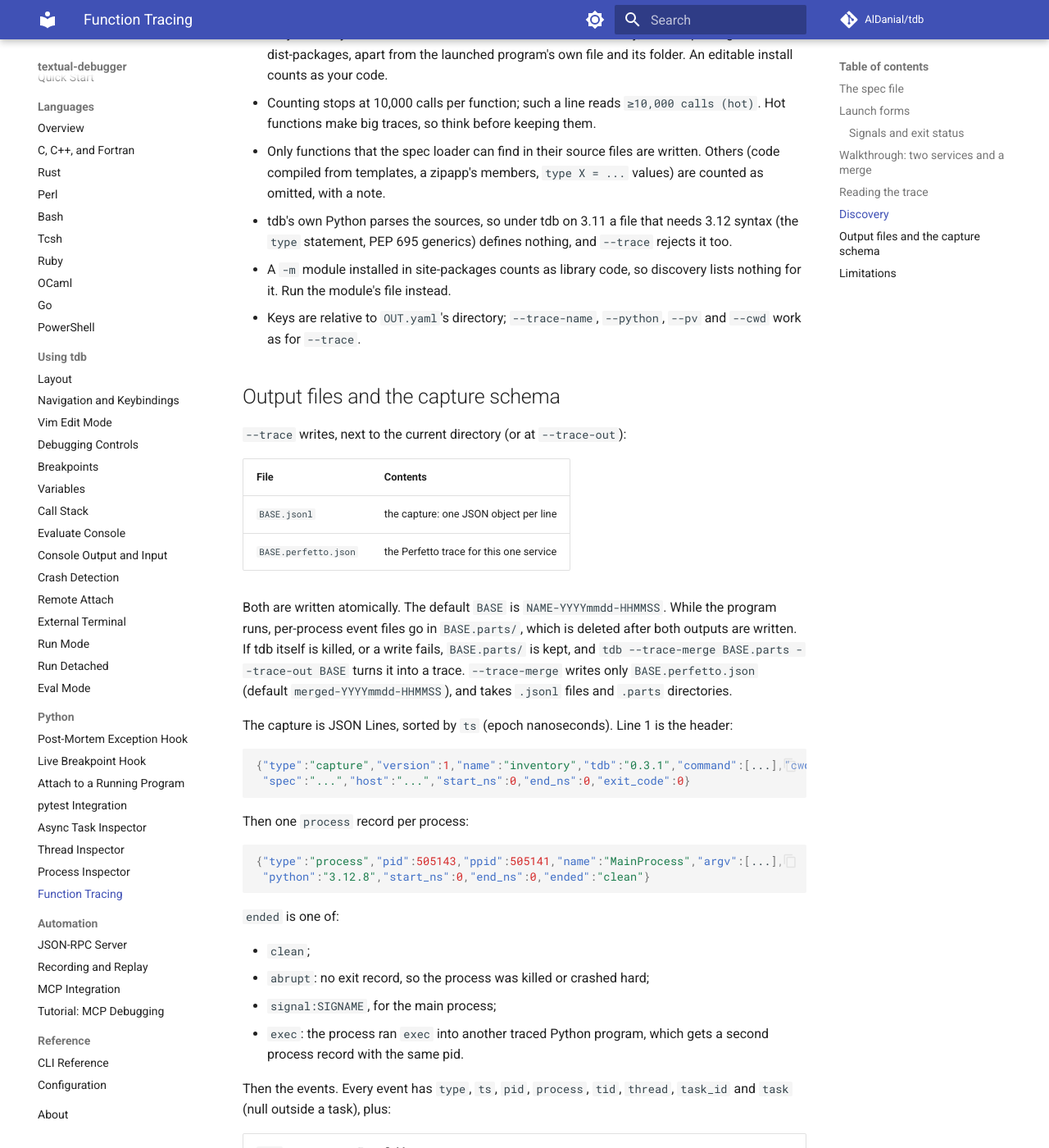
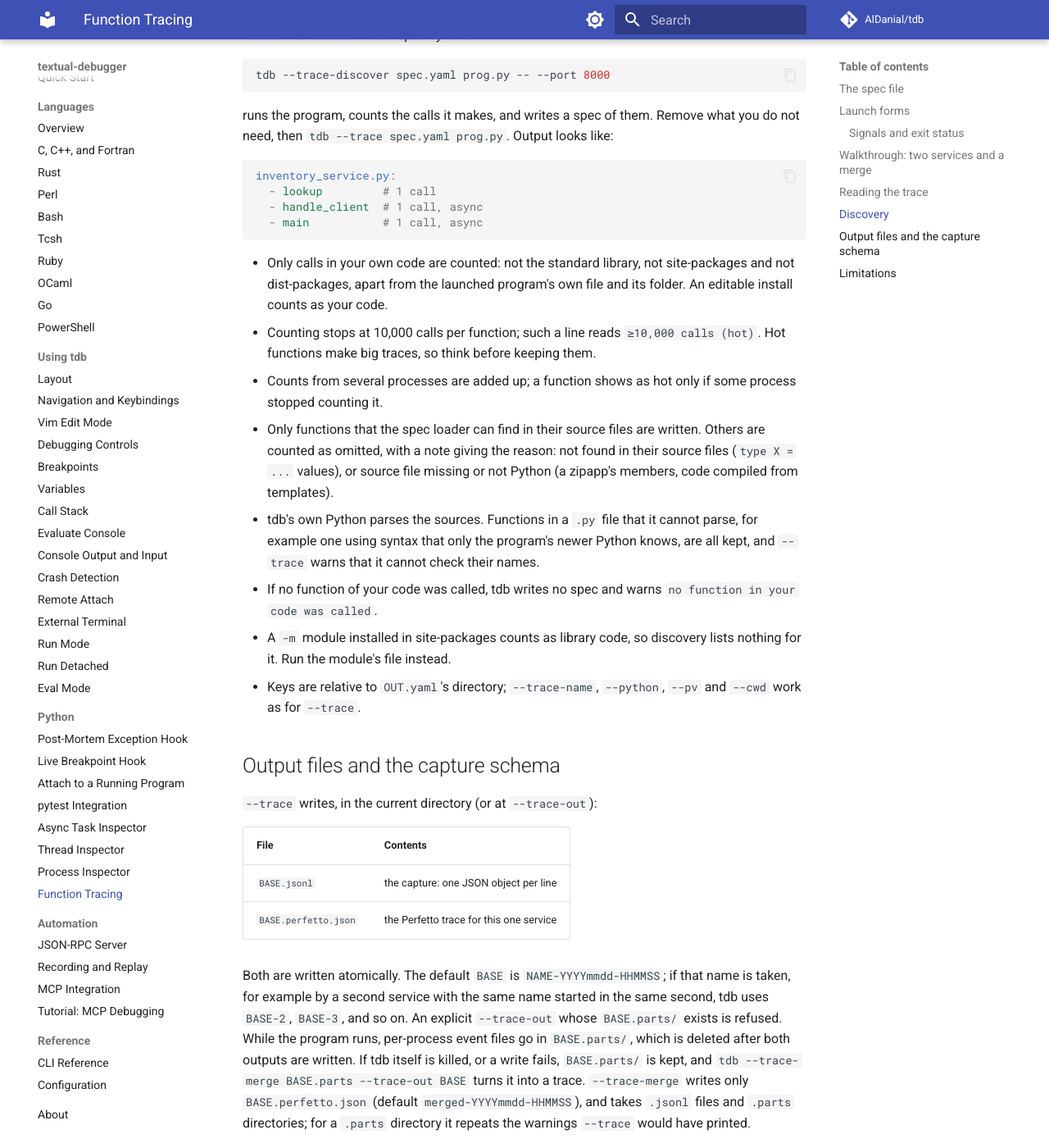
Before and after one commit to AlDanial/tdb, an MkDocs documentation site: the page built from docs/python/tracing.md, in a window 1280 px wide and 1400 px high, scrolled down 4539 px. Shown: the whole window at 82% size. Built offline with MkDocs 1.6.1 and Material for MkDocs 9.7.7, drawn with Linux system fonts in a browser that asks for light colours; comment, search, counter and statistics services are not loaded; some of the changed text lies outside the part shown.

Commit message:
Docs: tracing page fixes and the fix wave's behaviour
Final-review fix wave, item M8, plus the page's account of the items it
covers.

- M8: on Windows use --python .venv\Scripts\python.exe (--pv is the
  POSIX layout); outputs go "in", not "next to", the current directory;
  tdb exits 1 when an output cannot be written, keeping the events in
  BASE.parts; ended "exec" now means an os.exec* call whose events up
  to it are kept (Ruling 32); the killed-main warning (F2).
- Also: duplicate keys (F3); sources tdb's Python cannot parse, and
  discovery's omitted reasons and no-function case (F4, replacing the
  bullet that said --trace rejects such files); hot only when a process
  capped the count (M10); the write-phase signals (L4); BASE-2, BASE-3
  for a taken default name (M3); merge repeating a .parts directory's
  warnings (F7).  The page has no testing section, so the opt-in
  Perfetto import test is not mentioned.

Co-Authored-By: Claude Opus 5.5 <noreply@anthropic.com>
Claude-Session: https://claude.ai/code/session_01MK66g6QvXUYiNpnTGLn8D4

```diff
--- a/docs/python/tracing.md
+++ b/docs/python/tracing.md
@@ -43,7 +43,10 @@ orders.billing:                    # a module name; found wherever it is importe
   `<error: Type: message>`, or `<error: Type>` when the message is empty.
 - Every problem in a spec is reported in one pass before the program starts: files that do not
   exist, names that match no function (with a "did you mean" hint), expressions that do not
-  compile, and unknown options.
+  compile, unknown options, and keys given twice in one mapping.
+- tdb checks names with its own Python. A source file that it cannot parse, for example one
+  using syntax from the program's newer Python, is not checked: tdb warns
+  `cannot check names (tdb's Python X.Y cannot parse it: ...)` and runs the program.
 - After the run, tdb lists entries that were never called (`tdb: never called: ...`).
 
 ## Launch forms
@@ -59,7 +62,8 @@ tdb --trace spec.yaml ./run-service.sh               # any command
 - With a `.py` file or `-m`, `--python` and `--pv` choose the interpreter. A bare
   `--python NAME` is looked up on `PATH`; a value with a directory part is made absolute against
   tdb's current directory. With `--cwd`, `--pv` (`.venv/bin/python`) is still resolved under
-  tdb's current directory, not under `--cwd`.
+  tdb's current directory, not under `--cwd`. `--pv` is the POSIX venv layout; on Windows use
+  `--python .venv\Scripts\python.exe`.
 - A command is run as is. A script with a Python shebang uses its own interpreter.
 - The program runs under the path you typed, so `sys.argv[0]` and `__file__` are unchanged. With
   `--cwd` the path is made absolute, but symlinks are not resolved.
@@ -78,10 +82,16 @@ of the same service.
   ignored, for example under `nohup`, stays ignored and is not passed on. When the terminal
   hangs up, the kernel already signals the program, so tdb does not pass the SIGHUP on
   (unless tdb is the session leader).
+- Once the program has ended, tdb also survives SIGTERM, SIGHUP and a second Ctrl-\ while it
+  writes the outputs; it finishes them first. Ctrl-C then stops the writes, and the events are
+  kept in `BASE.parts/`.
 - tdb exits the way the program did. If the program died from signal N, tdb dies from signal N,
   so shells and `subprocess` see the same result as untraced. The exceptions are signals that
   dump core, and Windows: there tdb exits with 128+N.
-- The capture header's `exit_code` records 128+N for a death by signal.
+- If an output cannot be written, tdb exits 1 and keeps the events in `BASE.parts/`.
+- The capture header's `exit_code` records 128+N for a death by signal. If the main process was
+  killed before it could write its last events (SIGKILL, say), tdb warns
+  `NAME (pid N) was killed by SIGNAME; its last events may be missing`.
 
 ## Walkthrough: two services and a merge
 
@@ -198,11 +208,17 @@ inventory_service.py:
   counts as your code.
 - Counting stops at 10,000 calls per function; such a line reads `≥10,000 calls  (hot)`. Hot
   functions make big traces, so think before keeping them.
-- Only functions that the spec loader can find in their source files are written. Others
-  (code compiled from templates, a zipapp's members, `type X = ...` values) are counted as
-  omitted, with a note.
-- tdb's own Python parses the sources, so under tdb on 3.11 a file that needs 3.12 syntax
-  (the `type` statement, PEP 695 generics) defines nothing, and `--trace` rejects it too.
+- Counts from several processes are added up; a function shows as hot only if some process
+  stopped counting it.
+- Only functions that the spec loader can find in their source files are written. Others are
+  counted as omitted, with a note giving the reason: not found in their source files
+  (`type X = ...` values), or source file missing or not Python (a zipapp's members, code
+  compiled from templates).
+- tdb's own Python parses the sources. Functions in a `.py` file that it cannot parse, for
+  example one using syntax that only the program's newer Python knows, are all kept, and
+  `--trace` warns that it cannot check their names.
+- If no function of your code was called, tdb writes no spec and warns
+  `no function in your code was called`.
 - A `-m` module installed in site-packages counts as library code, so discovery lists nothing
   for it. Run the module's file instead.
 - Keys are relative to `OUT.yaml`'s directory; `--trace-name`, `--python`, `--pv` and `--cwd`
@@ -210,19 +226,22 @@ inventory_service.py:
 
 ## Output files and the capture schema
 
-`--trace` writes, next to the current directory (or at `--trace-out`):
+`--trace` writes, in the current directory (or at `--trace-out`):
 
 | File | Contents |
 |---|---|
 | `BASE.jsonl` | the capture: one JSON object per line |
 | `BASE.perfetto.json` | the Perfetto trace for this one service |
 
-Both are written atomically. The default `BASE` is `NAME-YYYYmmdd-HHMMSS`. While the program
-runs, per-process event files go in `BASE.parts/`, which is deleted after both outputs are
-written. If tdb itself is killed, or a write fails, `BASE.parts/` is kept, and
+Both are written atomically. The default `BASE` is `NAME-YYYYmmdd-HHMMSS`; if that name is
+taken, for example by a second service with the same name started in the same second, tdb uses
+`BASE-2`, `BASE-3`, and so on. An explicit `--trace-out` whose `BASE.parts/` exists is refused.
+While the program runs, per-process event files go in `BASE.parts/`, which is deleted after both
+outputs are written. If tdb itself is killed, or a write fails, `BASE.parts/` is kept, and
 `tdb --trace-merge BASE.parts --trace-out BASE` turns it into a trace. `--trace-merge`
 writes only `BASE.perfetto.json` (default `merged-YYYYmmdd-HHMMSS`), and takes `.jsonl` files and
-`.parts` directories.
+`.parts` directories; for a `.parts` directory it repeats the warnings `--trace` would have
+printed.
 
 The capture is JSON Lines, sorted by `ts` (epoch nanoseconds). Line 1 is the header:
 
@@ -243,8 +262,9 @@ Then one `process` record per process:
 - `clean`;
 - `abrupt`: no exit record, so the process was killed or crashed hard;
 - `signal:SIGNAME`, for the main process;
-- `exec`: the process ran `exec` into another traced Python program, which gets a second
-  process record with the same pid.
+- `exec`: the process called `os.exec*`. Its events up to the exec are kept, and calls still
+  open then end there. If the new program is a traced Python program, it gets a second process
+  record with the same pid.
 
 Then the events. Every event has `type`, `ts`, `pid`, `process`, `tid`, `thread`, `task_id` and
 `task` (null outside a task), plus:
```
